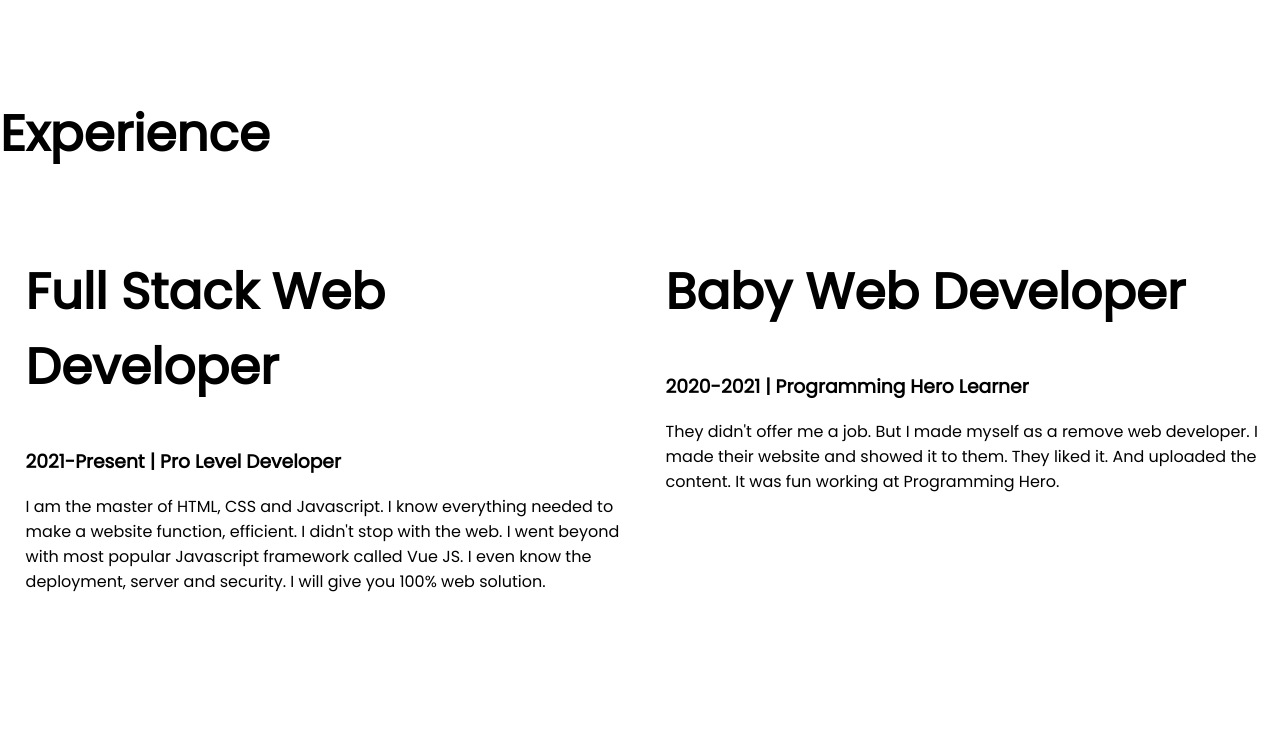
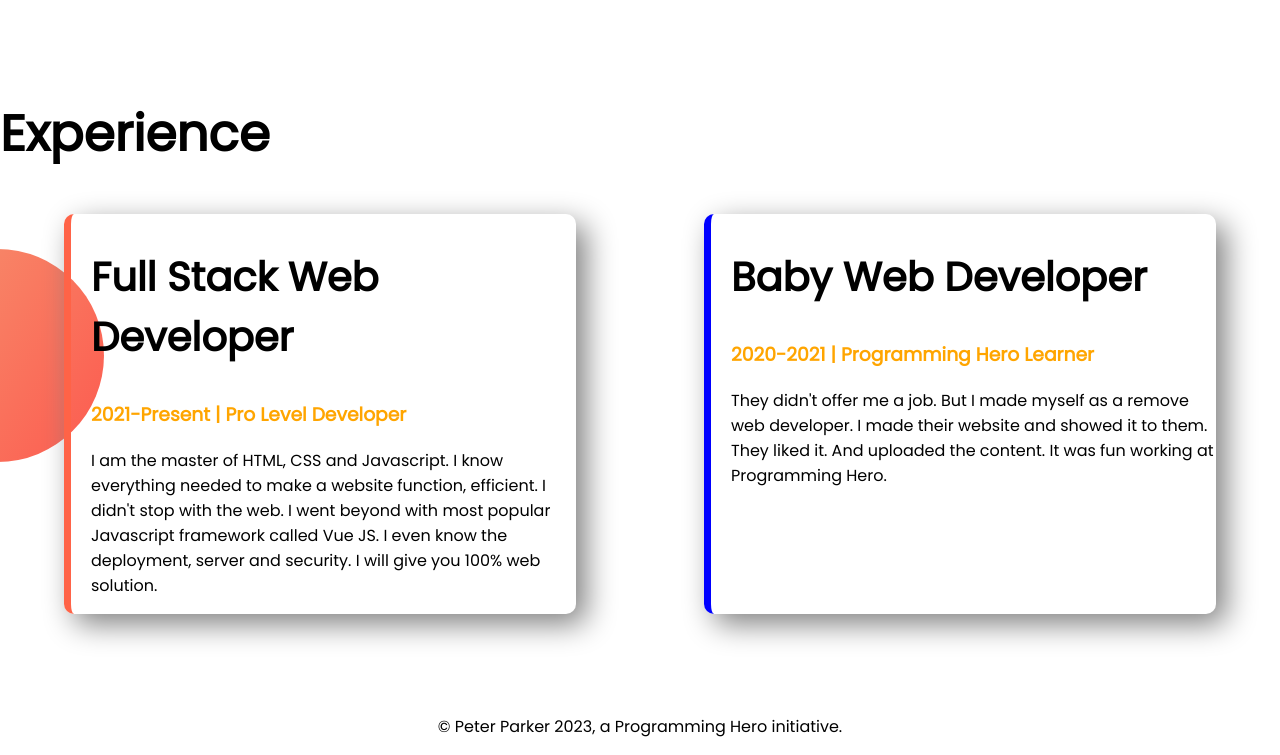
Before and after one commit to Mihir160/practiceportfolio, a plain HTML site: page index.html in a window 1280 px wide. Shown: the part 1077-1832 px from the top of the page. Before the commit the page ends 1787 px from the top, so only its background shows below. Drawn offline with Linux system fonts and the light colour scheme.

Commit message:
4nd commit

```diff
--- a/index.html
+++ b/index.html
@@ -42,19 +42,22 @@
    <section class="experience-area">
     <h1>Experience</h1>
     <div class="flexible-container">
-        <div class="halfwidth">
-            <h1>Full Stack Web Developer</h1>
-            <h3>2021-Present | Pro Level Developer</h3>
+        <div id="full-stack-developer" class="experience-item">
+            <h2>Full Stack Web Developer</h2>
+            <h3  class="orange-color">2021-Present | Pro Level Developer</h3>
             <p>I am the master of HTML, CSS and Javascript. I know everything needed to make a website function, efficient. I didn't stop with the web. I went beyond with most popular Javascript framework called Vue JS. I even know the deployment, server and security.
                 I will give you 100% web solution.</p>
         </div>
-        <div class="halfwidth">
-            <h1>Baby Web Developer</h1>
-            <h3>2020-2021 | Programming Hero Learner</h3>
+        <div id="baby-web-developer" class="experience-item">
+            <h2>Baby Web Developer</h2>
+            <h3  class="orange-color">2020-2021 | Programming Hero Learner</h3>
             <p>They didn't offer me a job. But I made myself as a remove web developer. I made their website and showed it to them. They liked it. And uploaded the content.
                 It was fun working at Programming Hero.</p>
         </div>
     </div>
    </section>
 </body>
+<footer>
+    <p>© Peter Parker 2023, a Programming Hero initiative.</p>
+</footer>
 </html>
--- a/style.css
+++ b/style.css
@@ -37,3 +37,30 @@
     background-repeat: no-repeat;
     background-position: right;
 }
+.experience-area{
+    background-image: url(images/exp-bg.png);
+    background-repeat: no-repeat;
+    background-position: left;
+}
+.experience-item{
+    width: 40%;
+    margin-left: 5%;
+    margin-right: 5%;
+    padding-left: 20px;
+    border-radius: 10px;
+    box-shadow: 10px 10px 30px gray;
+
+}
+h2{
+    font-size: 40px;
+}
+
+#full-stack-developer{
+    border-left: 7px solid tomato;
+}
+#baby-web-developer{
+    border-left: 7px solid blue;
+}
+footer p{
+    text-align: center;
+}
```
